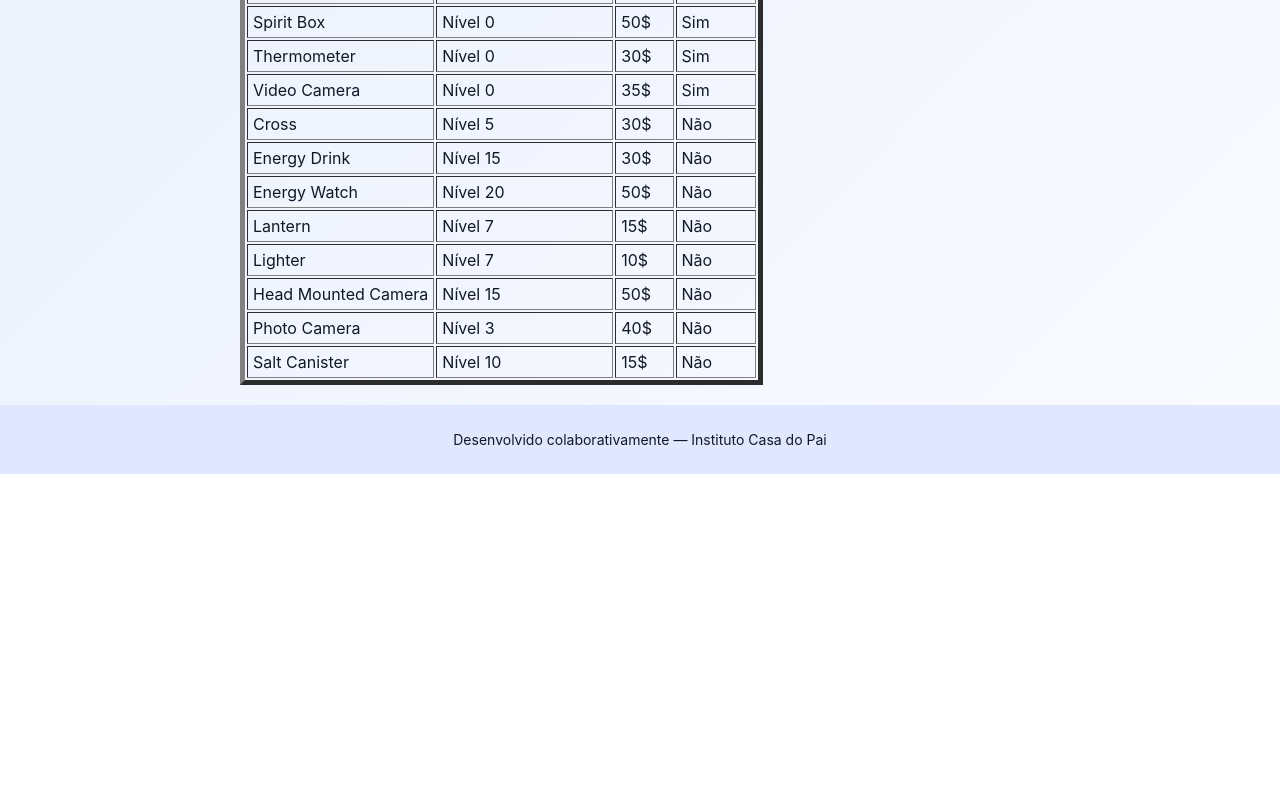
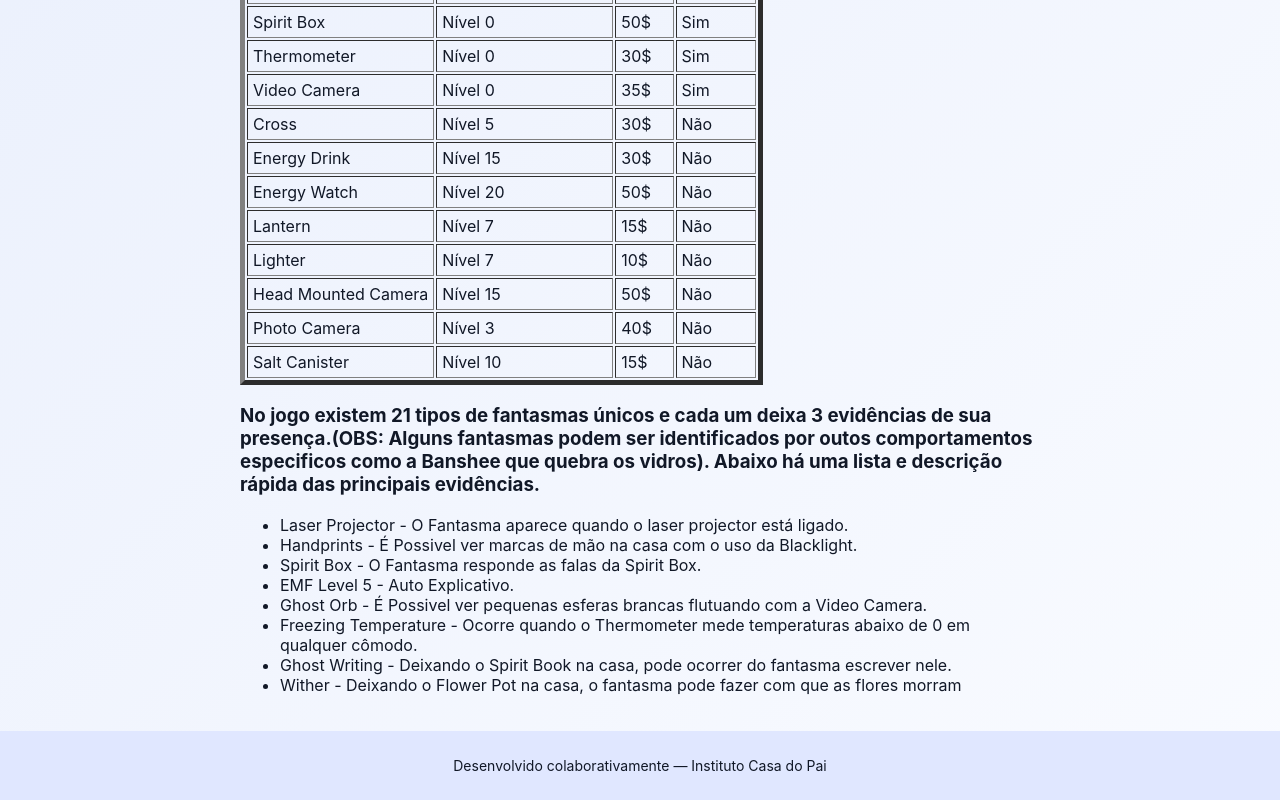
Before and after one commit to fbsbittencourt/projeto-github-equipe, a plain HTML site: page jonny.html in a window 1280 px wide. Shown: the part 625-1425 px from the top of the page. Before the commit the page ends 1099 px from the top, so only its background shows below. Drawn offline with Linux system fonts and the light colour scheme.

Commit message:
Adição de nova section evidences e lista de evidencias

```diff
--- a/jonny.html
+++ b/jonny.html
@@ -138,6 +138,20 @@
             </tr>
         </table>
     </section>
+
+    <section class="evidences">
+        <h3>No jogo existem 21 tipos de fantasmas únicos e cada um deixa 3 evidências de sua presença.(OBS: Alguns fantasmas podem ser identificados por outos comportamentos especificos como a Banshee  que quebra os vidros). Abaixo há uma lista e descrição rápida das principais evidências.</h3>
+        <ul id="ul-evidences">
+            <li>Laser Projector - O Fantasma aparece quando o laser projector está ligado.</li>
+            <li>Handprints - É Possivel ver marcas de mão na casa com o uso da Blacklight.</li>
+            <li>Spirit Box - O Fantasma responde as falas da Spirit Box.</li>
+            <li>EMF Level 5 - Auto Explicativo.</li>
+            <li>Ghost Orb - É Possivel ver pequenas esferas brancas flutuando com a Video Camera.</li>
+            <li>Freezing Temperature - Ocorre quando o Thermometer mede temperaturas abaixo de 0 em qualquer cômodo.</li>
+            <li>Ghost Writing - Deixando o Spirit Book na casa, pode ocorrer do fantasma escrever nele.</li>
+            <li>Wither - Deixando o Flower Pot na casa, o fantasma pode fazer com que as flores morram</li>
+        </ul>
+    </section>
   </main>
 
   <footer>
```
